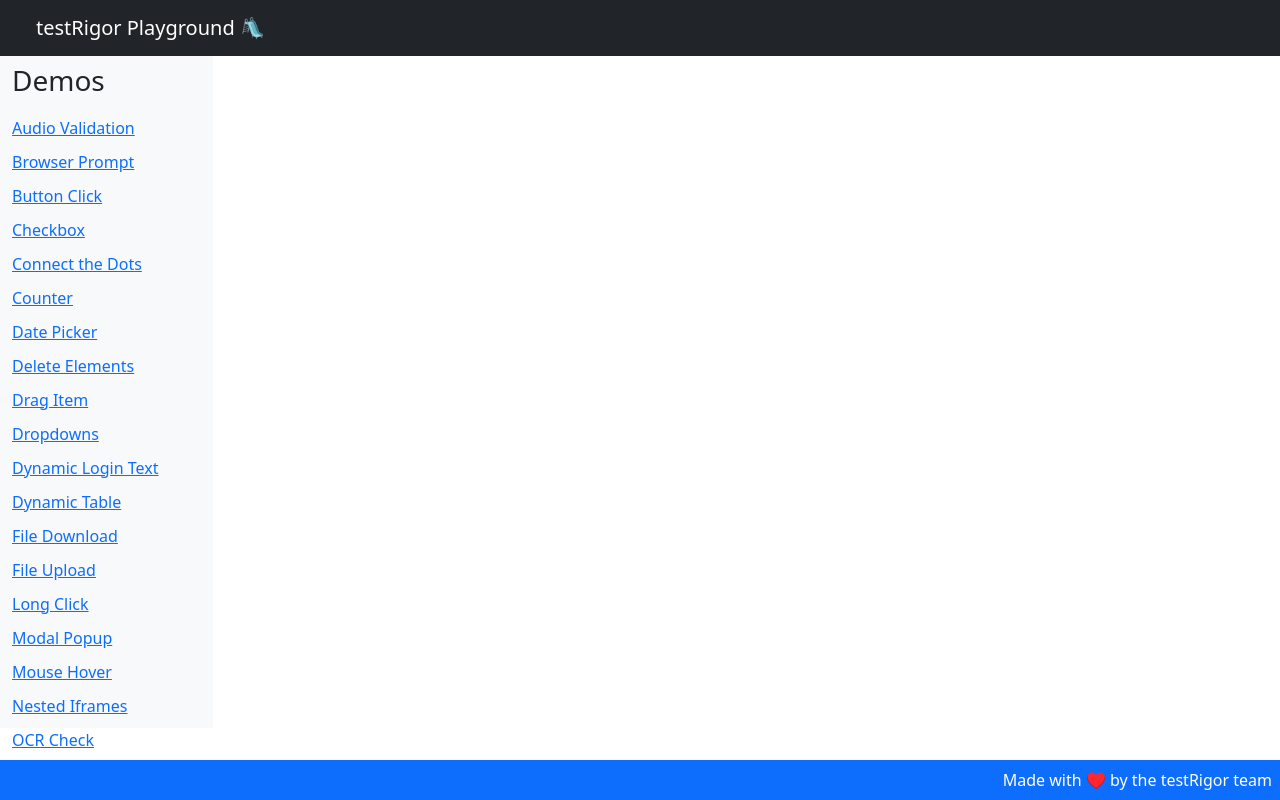
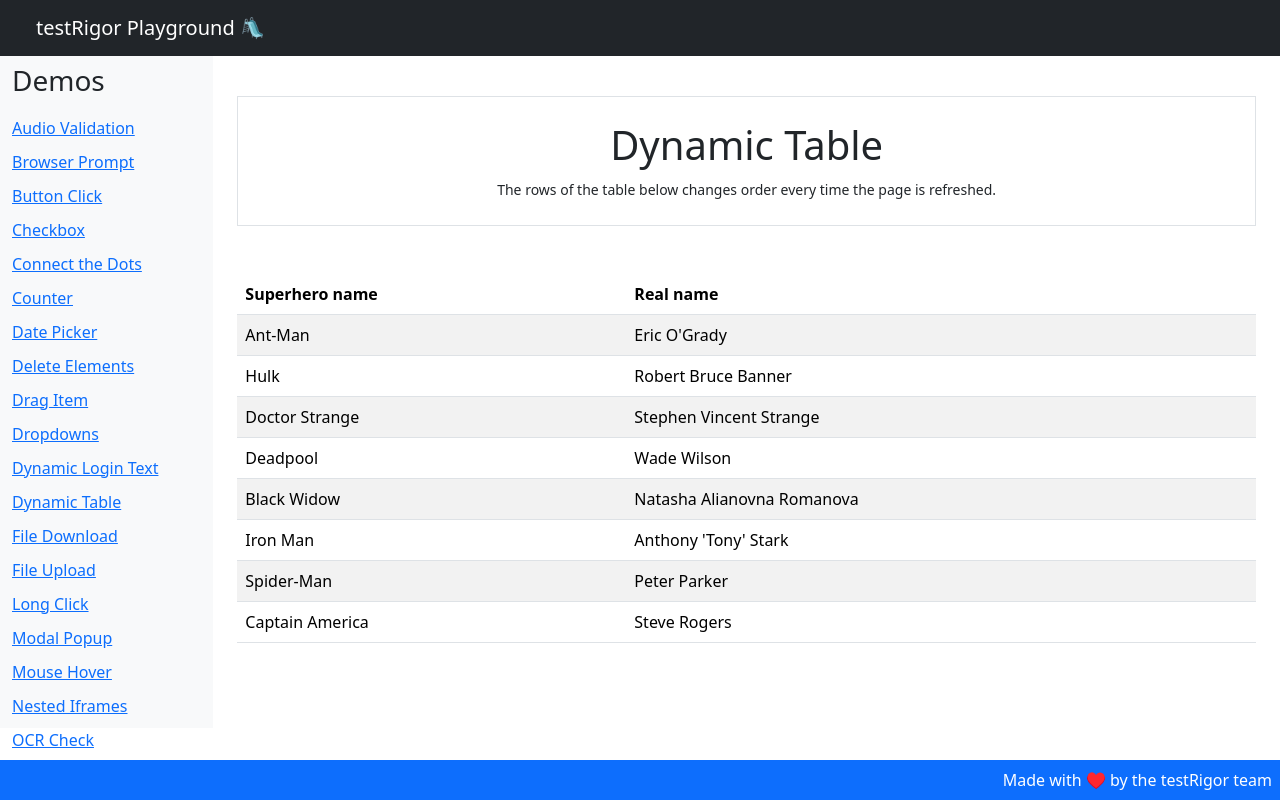
Before and after one commit to thiagonunes11/testRigorPlayground, a React (Create React App) app: page /dynamicTable in a window 1280 px wide. Built offline with nearby package versions, Linux system fonts and the light colour scheme.

Commit message:
Migrates Dynamic Table demo to react

```diff
--- a/src/App.js
+++ b/src/App.js
@@ -20,6 +20,7 @@
 import VerifyCode from './pages/verifyCode';
 import ShoppingCart from './pages/shoppingCart';
 import WaitForMessage from './pages/waitMessage';
+import DynamicTable from './pages/dynamicTable';
 
 function App() {
     return (
@@ -51,7 +52,6 @@
                                     <Route path="/deleteElements" element={<DeleteElements />} />
                                     <Route path="/dropdowns" element={<Dropdowns />} />
                                     <Route path="/dynamicLoginText" element={<DynamicLoginText />} />
-                                    <Route path="/dynamicTable" element={<DynamicTable />} />
                                     <Route path="/longClick" element={<LongClick />} />
                                     <Route path="/modalPopup" element={<ModalPopup />} />
                                     <Route path="/nestedIframes" element={<NestedIframes />} />
@@ -65,6 +65,7 @@
                                     <Route path="/svgElements" element={<SvgElements />} />
                                     <Route path="/video" element={<VideoPlayback />} />
                                     */}
+                                    <Route path="/dynamicTable" element={<DynamicTable />} />
                                     <Route path="/waitMessage" element={<WaitForMessage />} />
                                     <Route path="/shoppingCart" element={<ShoppingCart />} />
                                     <Route path="/verifyCode" element={<VerifyCode />} />
--- a/src/pages/dynamicTable.js
+++ b/src/pages/dynamicTable.js
@@ -0,0 +1,62 @@
+import React, { useEffect, useState } from 'react';
+import Prompt from '../components/Prompt.js'
+import Demo from "../components/Demo.js";
+import { Collapse, Alert, Row, Col } from 'react-bootstrap';
+
+function DynamicTable() {
+    const [shuffledValues, setShuffledValues] = useState([]);
+
+    const table_values = [
+        { "superhero_name": "Doctor Strange", "real_name": "Stephen Vincent Strange" },
+        { "superhero_name": "Ant-Man", "real_name": "Eric O'Grady" },
+        { "superhero_name": "Iron Man", "real_name": "Anthony 'Tony' Stark" },
+        { "superhero_name": "Hulk", "real_name": "Robert Bruce Banner" },
+        { "superhero_name": "Spider-Man", "real_name": "Peter Parker" },
+        { "superhero_name": "Captain America", "real_name": "Steve Rogers" },
+        { "superhero_name": "Black Widow", "real_name": "Natasha Alianovna Romanova" },
+        { "superhero_name": "Deadpool", "real_name": "Wade Wilson" }
+    ];
+
+
+    useEffect(() => {
+        const shuffleArray = (array) => {
+            const newArray = [...array];
+            for (let i = newArray.length - 1; i > 0; i--) {
+                const j = Math.floor(Math.random() * (i + 1));
+                [newArray[i], newArray[j]] = [newArray[j], newArray[i]];
+            }
+            return newArray;
+        };
+
+        setShuffledValues(shuffleArray(table_values));
+    }, []);
+
+    return (
+        <Demo>
+            <Prompt title="Dynamic Table" instructions="The rows of the table below changes order every time the page is refreshed."/>
+
+            <Row className="mt-5">
+                <Col className="">
+                    <table class="table table-striped text-start">
+                        <thead>
+                            <tr>
+                                <th scope="col">Superhero name</th>
+                                <th scope="col">Real name</th>
+                            </tr>
+                        </thead>
+                        <tbody>
+                        {shuffledValues.map((item, index) => (
+                            <tr key={index}>
+                            <td>{item.superhero_name}</td>
+                            <td>{item.real_name}</td>
+                            </tr>
+                        ))}
+                        </tbody>
+                    </table>
+                </Col>
+            </Row>
+        </Demo>
+    );
+}
+
+export default DynamicTable;
```
